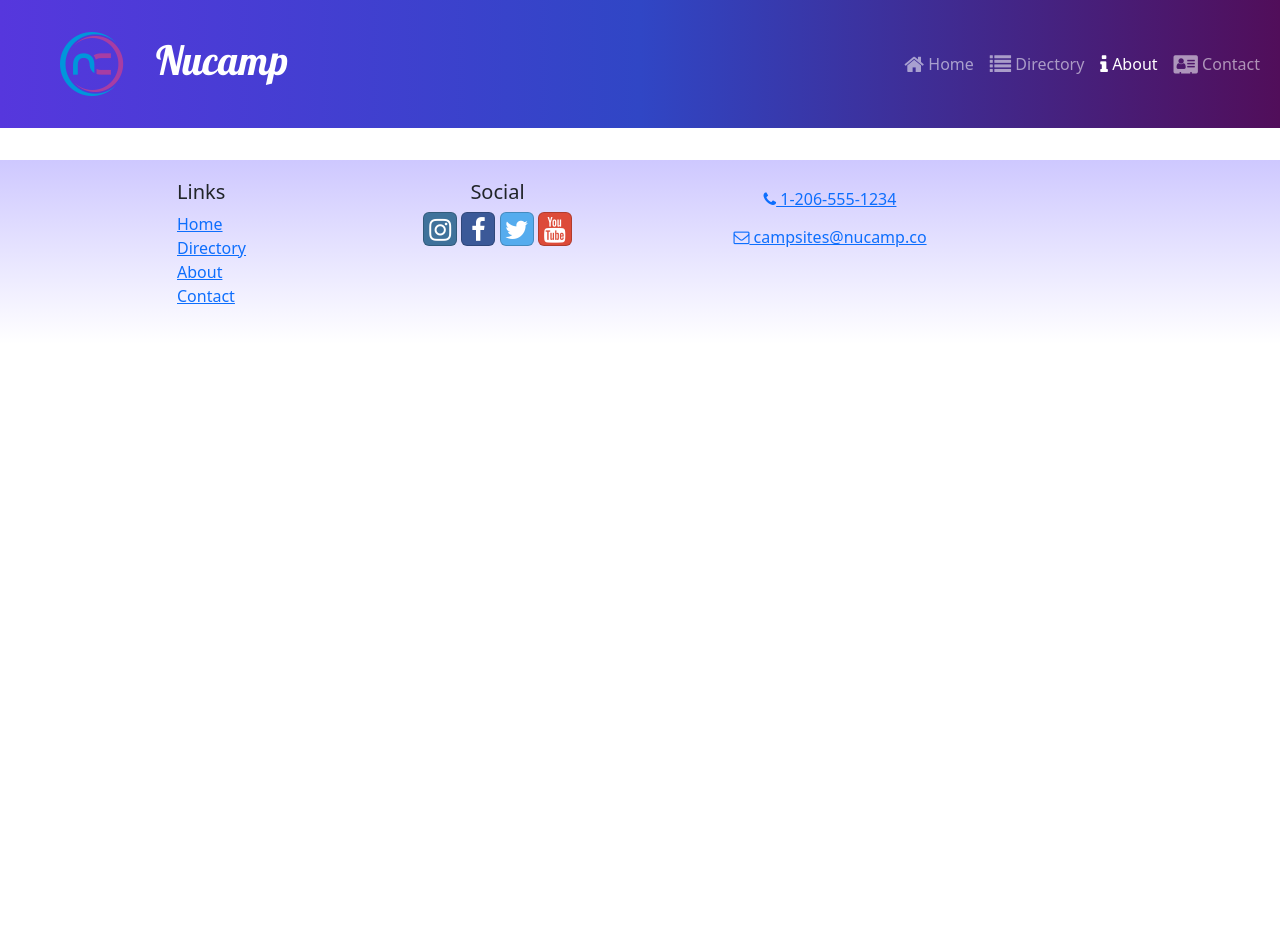
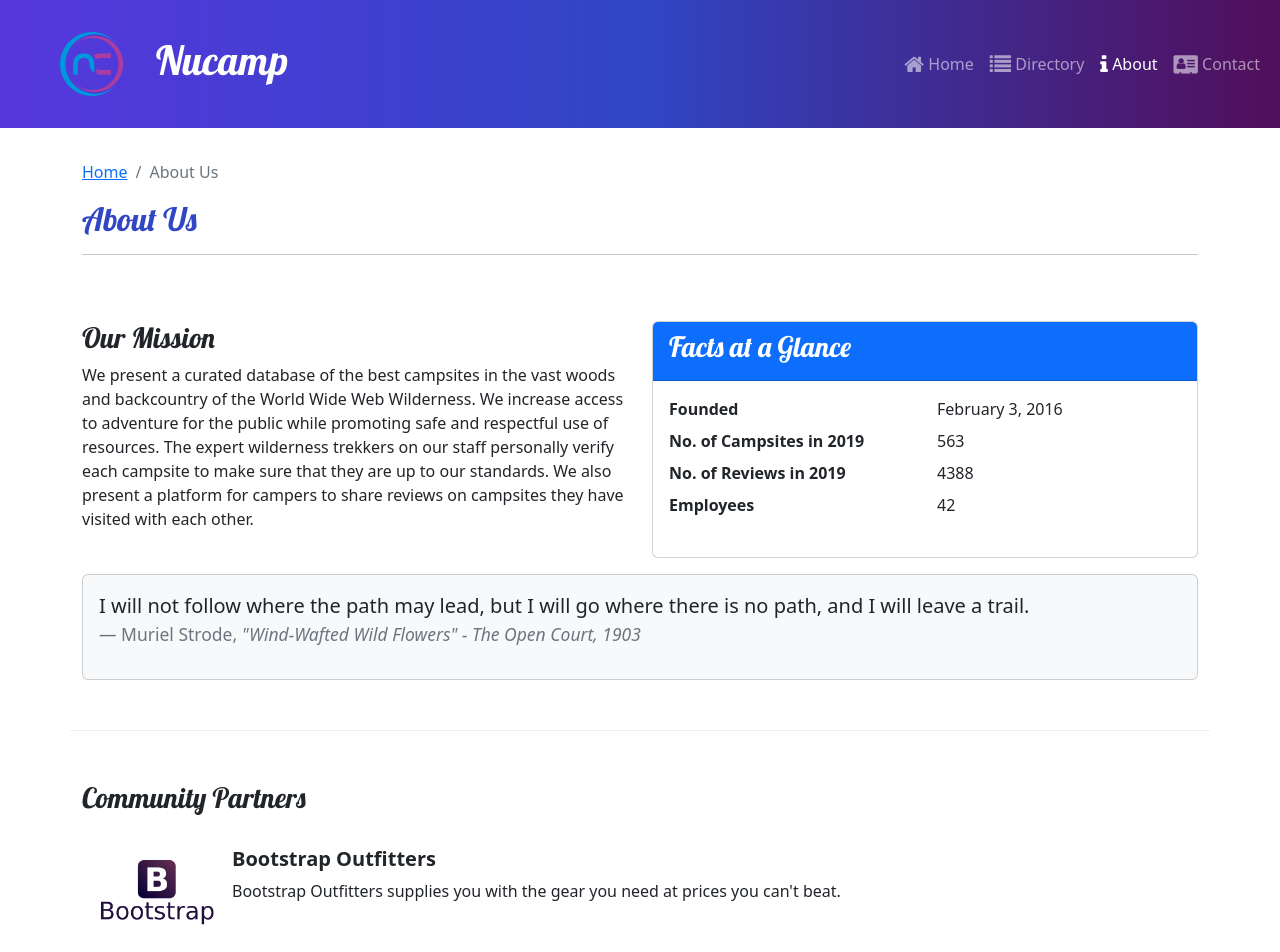
Before and after one commit to swilson6765/reactclass, a React (Create React App) app in the folder nucampsite/: page /about in a window 1280 px wide. Shown: the top 952 px of the page. Before the commit the page ends 800 px from the top, so only its background shows below. Built offline with nearby package versions, Linux system fonts and the light colour scheme.

Commit message:
workshop 2

```diff
--- a/nucampsite/src/App.js
+++ b/nucampsite/src/App.js
@@ -6,6 +6,7 @@
 import CampsitesDirectoryPage from './pages/CampsitesDirectoryPage';
 import CampsiteDetailPage from './pages/CampsiteDetailPage';
 import './App.css';
+import AboutPage from './pages/AboutPage';
 
 function App() {
   return (
@@ -18,6 +19,7 @@
         <Route path='contact' element={<ContactPage />} />
         <Route path='directory' element={<CampsitesDirectoryPage />} />
         <Route path='directory/:campsiteId' element={<CampsiteDetailPage />} />
+        <Route path='about' element={<AboutPage />} />
       </Routes>
       <Footer />
     </div>
--- a/nucampsite/src/features/display/DisplayList.js
+++ b/nucampsite/src/features/display/DisplayList.js
@@ -2,9 +2,10 @@
 import DisplayCard from './DisplayCard';
 import { selectFeaturedCampsite } from '../campsites/campsitesSlice';
 import { selectFeaturedPromotion } from '../promotions/promotionsSlice';
+import { selectFeaturedPartner } from '../partners/partnersSlice';
 
 const DisplayList = () => {
-    const items = [selectFeaturedCampsite(), selectFeaturedPromotion()];
+    const items = [selectFeaturedCampsite(), selectFeaturedPromotion(), selectFeaturedPartner()];
 
     return (
         <Row>
--- /dev/null
+++ b/nucampsite/src/features/partners/Partner.js
@@ -0,0 +1,21 @@
+
+
+const Partner = ({ partner }) => {
+    if (partner) {
+        const { image, name, description } = partner;
+
+        return (
+            <>
+                <img src={image} alt={name} style={{ width: '150px' }}/>
+                <div>
+                <h5 className='fw-bold'>{name}</h5>
+                {description}
+                </div>
+            </>
+         );
+
+    }
+    return null;
+};
+
+export default Partner;
--- /dev/null
+++ b/nucampsite/src/features/partners/PartnersList.js
@@ -0,0 +1,21 @@
+import { Col } from 'reactstrap';
+import Partner from './Partner';
+import { selectAllPartners } from './partnersSlice';
+
+const Partnerslist = () => {
+    const partners = selectAllPartners();
+
+    return (
+        <Col className='mt-4'>
+            {partners.map((partner) => {
+                return (
+                    <div className='d-flex mb-5' key={partner.id}>
+                        <Partner partner={partner} />
+                    </div>
+                );
+            })}
+        </Col>
+    );
+};
+
+export default Partnerslist;
--- /dev/null
+++ b/nucampsite/src/features/partners/partnersSlice.js
@@ -0,0 +1,9 @@
+import { PARTNERS } from '../../app/shared/PARTNERS';
+
+export const selectAllPartners = () => {
+    return PARTNERS;
+};
+
+export const selectFeaturedPartner = () => {
+    return PARTNERS.find((partner) => partner.featured);
+}
--- /dev/null
+++ b/nucampsite/src/pages/AboutPage.js
@@ -0,0 +1,73 @@
+import { Col, Row, Container, Card, CardBody, CardHeader } from 'reactstrap';
+import SubHeader from '../components/SubHeader';
+import Partnerslist from '../features/partners/PartnersList';
+
+const AboutPage = () => {
+    return (
+        <Container>
+            <SubHeader current='About Us' />
+            <Row className='row-content'>
+                <Col sm='6'>
+                    <h3>Our Mission</h3>
+                    <p>
+                        We present a curated database of the best campsites in the
+                        vast woods and backcountry of the World Wide Web Wilderness.
+                        We increase access to adventure for the public while
+                        promoting safe and respectful use of resources. The expert
+                        wilderness trekkers on our staff personally verify each
+                        campsite to make sure that they are up to our standards. We
+                        also present a platform for campers to share reviews on
+                        campsites they have visited with each other.
+                    </p>
+                </Col>
+                <Col sm='6'>
+                    <Card>
+                        <CardHeader className='bg-primary text-white'>
+                            <h3>Facts at a Glance</h3>
+                        </CardHeader>
+                        <CardBody>
+                            <dl className='row'>
+                                <dt className='col-6'>Founded</dt>
+                                <dd className='col-6'>February 3, 2016</dd>
+                                <dt className='col-6'>No. of Campsites in 2019</dt>
+                                <dd className='col-6'>563</dd>
+                                <dt className='col-6'>No. of Reviews in 2019</dt>
+                                <dd className='col-6'>4388</dd>
+                                <dt className='col-6'>Employees</dt>
+                                <dd className='col-6'>42</dd>
+                            </dl>
+                        </CardBody>
+                    </Card>
+                </Col>
+                <Col>
+                    <Card className='bg-light mt-3'>
+                        <CardBody>
+                            <blockquote className='blockquote'>
+                                <p>
+                                    I will not follow where the path may lead, but I
+                                    will go where there is no path, and I will leave
+                                    a trail.
+                                </p>
+                                <footer className='blockquote-footer'>
+                                    Muriel Strode,{' '}
+                                    <cite title='Source Title'>
+                                        "Wind-Wafted Wild Flowers" - The Open Court,
+                                        1903
+                                    </cite>
+                                </footer>
+                            </blockquote>
+                        </CardBody>
+                    </Card>
+                </Col>
+            </Row>
+            <Row className='row-content'>
+                <Col xs='12'>
+                    <h3>Community Partners</h3>
+                </Col>
+                <Partnerslist />
+             </Row>
+        </Container>
+    );
+};
+
+export default AboutPage;
```
